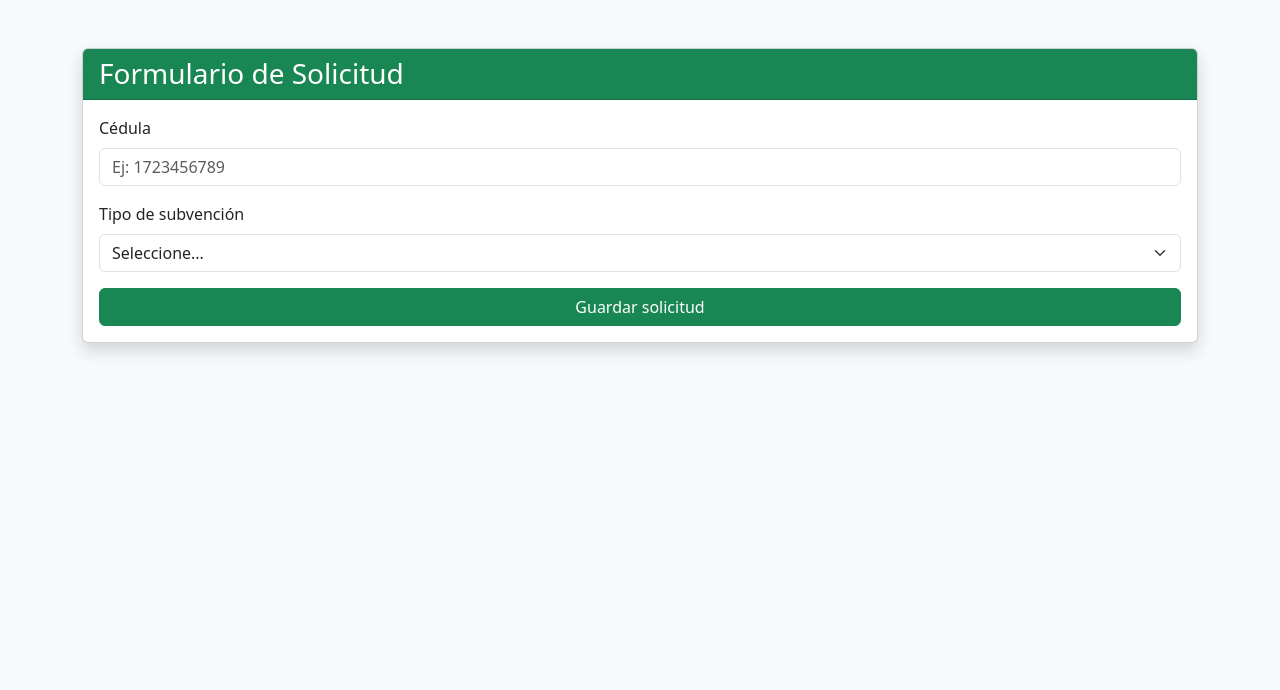
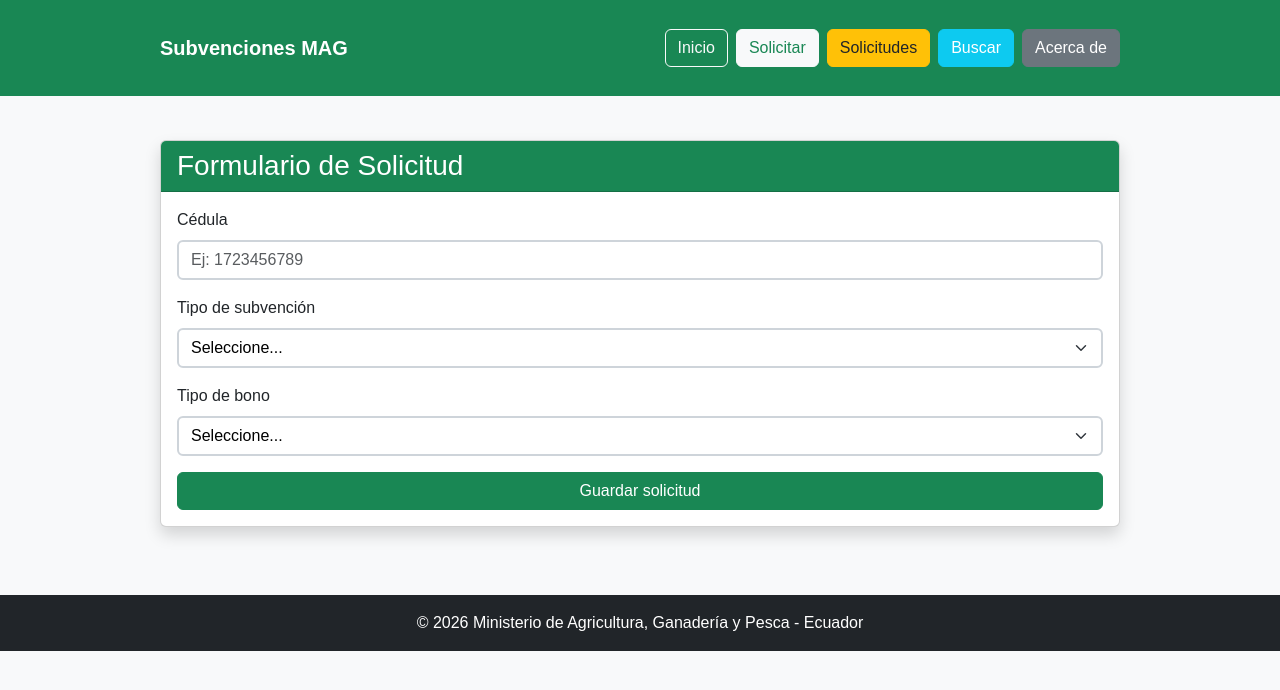
Before and after one commit to Macabro1/Proyecto_Subvenciones_MAGYP, a Flask app: page /solicitar in a window 1280 px wide. Shown: the top 690 px of the page. Run offline with Flask 3, Linux system fonts and the light colour scheme.

Commit message:
actualizacion

```diff
--- a/app.py
+++ b/app.py
@@ -14,6 +14,7 @@ if database_url:
 
     app.config["SQLALCHEMY_DATABASE_URI"] = database_url
 else:
+    # Base de datos local
     app.config["SQLALCHEMY_DATABASE_URI"] = "sqlite:///subvenciones.db"
 
 app.config["SQLALCHEMY_TRACK_MODIFICATIONS"] = False
@@ -26,6 +27,7 @@ class Solicitud(db.Model):
     id = db.Column(db.Integer, primary_key=True)
     cedula = db.Column(db.String(10), nullable=False)
     subvencion = db.Column(db.String(50), nullable=False)
+    tipo_bono = db.Column(db.String(20), nullable=False)   # 🔥 NUEVO CAMPO
     estado = db.Column(db.String(20), default="En revisión")
 
 
@@ -53,13 +55,20 @@ def index():
     )
 
 
+# ---------------- SOLICITAR SUBVENCIÓN ----------------
 @app.route("/solicitar", methods=["GET", "POST"])
 def solicitar():
     if request.method == "POST":
         cedula = request.form["cedula"]
         tipo = request.form["subvencion"]
+        tipo_bono = request.form["tipo_bono"]  # 🔥 NUEVO CAMPO
 
-        nueva = Solicitud(cedula=cedula, subvencion=tipo)
+        nueva = Solicitud(
+            cedula=cedula,
+            subvencion=tipo,
+            tipo_bono=tipo_bono
+        )
+
         db.session.add(nueva)
         db.session.commit()
 
@@ -68,17 +77,20 @@ def solicitar():
     return render_template("solicitar.html")
 
 
+# ---------------- MENSAJE DE ÉXITO ----------------
 @app.route("/exito")
 def exito():
     return "<h2>✅ Solicitud guardada correctamente</h2><a href='/'>Volver</a>"
 
 
+# ---------------- LISTAR SOLICITUDES ----------------
 @app.route("/solicitudes")
 def listar_solicitudes():
     lista = Solicitud.query.all()
     return render_template("solicitudes.html", solicitudes=lista)
 
 
+# ---------------- BUSCAR POR CÉDULA ----------------
 @app.route("/buscar", methods=["GET", "POST"])
 def buscar():
     resultados = []
@@ -90,6 +102,7 @@ def buscar():
     return render_template("buscar.html", resultados=resultados)
 
 
+# ---------------- CAMBIAR ESTADO ----------------
 @app.route("/estado/<int:id>/<nuevo_estado>")
 def cambiar_estado(id, nuevo_estado):
     solicitud = Solicitud.query.get_or_404(id)
@@ -101,6 +114,12 @@ def cambiar_estado(id, nuevo_estado):
     return redirect(url_for("listar_solicitudes"))
 
 
+# ---------------- PÁGINA ABOUT ----------------
+@app.route("/about")
+def about():
+    return render_template("about.html")
+
+
 # 🔥 CREAR TABLAS SOLO EN LOCAL (NO en Render)
 if __name__ == "__main__":
     with app.app_context():
--- a/templates/base.html
+++ b/templates/base.html
@@ -2,12 +2,60 @@
 <html lang="es">
 <head>
     <meta charset="UTF-8">
-    <title>Subvenciones MAG</title>
+    <title>Sistema de Subvenciones MAGP</title>
+
+    <!-- Bootstrap -->
+    <link href="https://cdn.jsdelivr.net/npm/bootstrap@5.3.0/dist/css/bootstrap.min.css" rel="stylesheet">
+
+    <!-- CSS propio -->
     <link rel="stylesheet" href="{{ url_for('static', filename='css/style.css') }}">
 </head>
-<body>
+
+<body class="bg-light">
+
+<!-- 🔵 NAVBAR -->
+<nav class="navbar navbar-expand-lg navbar-dark bg-success">
     <div class="container">
-        {% block content %}{% endblock %}
+
+        <a class="navbar-brand fw-bold" href="/">Subvenciones MAG</a>
+
+        <div class="collapse navbar-collapse show">
+            <ul class="navbar-nav ms-auto">
+
+                <li class="nav-item">
+                    <a class="btn btn-outline-light me-2" href="/">Inicio</a>
+                </li>
+
+                <li class="nav-item">
+                    <a class="btn btn-light text-success me-2" href="/solicitar">Solicitar</a>
+                </li>
+
+                <li class="nav-item">
+                    <a class="btn btn-warning text-dark me-2" href="/solicitudes">Solicitudes</a>
+                </li>
+
+                <li class="nav-item">
+                    <a class="btn btn-info text-white me-2" href="/buscar">Buscar</a>
+                </li>
+
+                <li class="nav-item">
+                    <a class="btn btn-secondary" href="/about">Acerca de</a>
+                </li>
+
+            </ul>
+        </div>
     </div>
+</nav>
+
+<!-- 🔵 CONTENIDO -->
+<div class="container mt-4">
+    {% block content %}{% endblock %}
+</div>
+
+<!-- 🔵 FOOTER -->
+<footer class="bg-dark text-white text-center py-3 mt-5">
+    © 2026 Ministerio de Agricultura, Ganadería y Pesca - Ecuador
+</footer>
+
 </body>
 </html>
--- a/templates/solicitar.html
+++ b/templates/solicitar.html
@@ -1,16 +1,8 @@
-<!DOCTYPE html>
-<html lang="es">
-<head>
-    <meta charset="UTF-8">
-    <title>Solicitar Subvención</title>
-    <link href="https://cdn.jsdelivr.net/npm/bootstrap@5.3.0/dist/css/bootstrap.min.css" rel="stylesheet">
-</head>
+{% extends "base.html" %}
 
-<body class="bg-light">
+{% block content %}
 
-<div class="container mt-5">
 <div class="card shadow">
-
     <div class="card-header bg-success text-white">
         <h3 class="mb-0">Formulario de Solicitud</h3>
     </div>
@@ -37,12 +29,22 @@
                 <label class="form-label">Tipo de subvención</label>
                 <select name="subvencion" class="form-select" required>
                     <option value="">Seleccione...</option>
-                        <option value="bono">Bono Agrícola</option>
-                        <option value="credito">Crédito Productivo</option>
+                    <option value="bono">Bono</option>
+                    <option value="credito">Crédito</option>
                 </select>
             </div>
 
-                <!-- BOTÓN -->
+            <!-- TIPO DE BONO -->
+            <div class="mb-3">
+                <label class="form-label">Tipo de bono</label>
+                <select name="tipo_bono" class="form-select">
+                    <option value="">Seleccione...</option>
+                    <option value="Agrícola">Agrícola</option>
+                    <option value="Ganadero">Ganadero</option>
+                    <option value="Pesquero">Pesquero</option>
+                </select>
+            </div>
+
             <button type="submit" class="btn btn-success w-100">
                 Guardar solicitud
             </button>
@@ -51,7 +53,5 @@
 
     </div>
 </div>
-</div>
 
-</body>
-</html>
+{% endblock %}
```
Also changed, not shown: templates/about.html (added, +9 -0 lines), templates/index.html (+12 -11 lines), 1 other file. Lines whose indentation alone changed are shown as unchanged.
